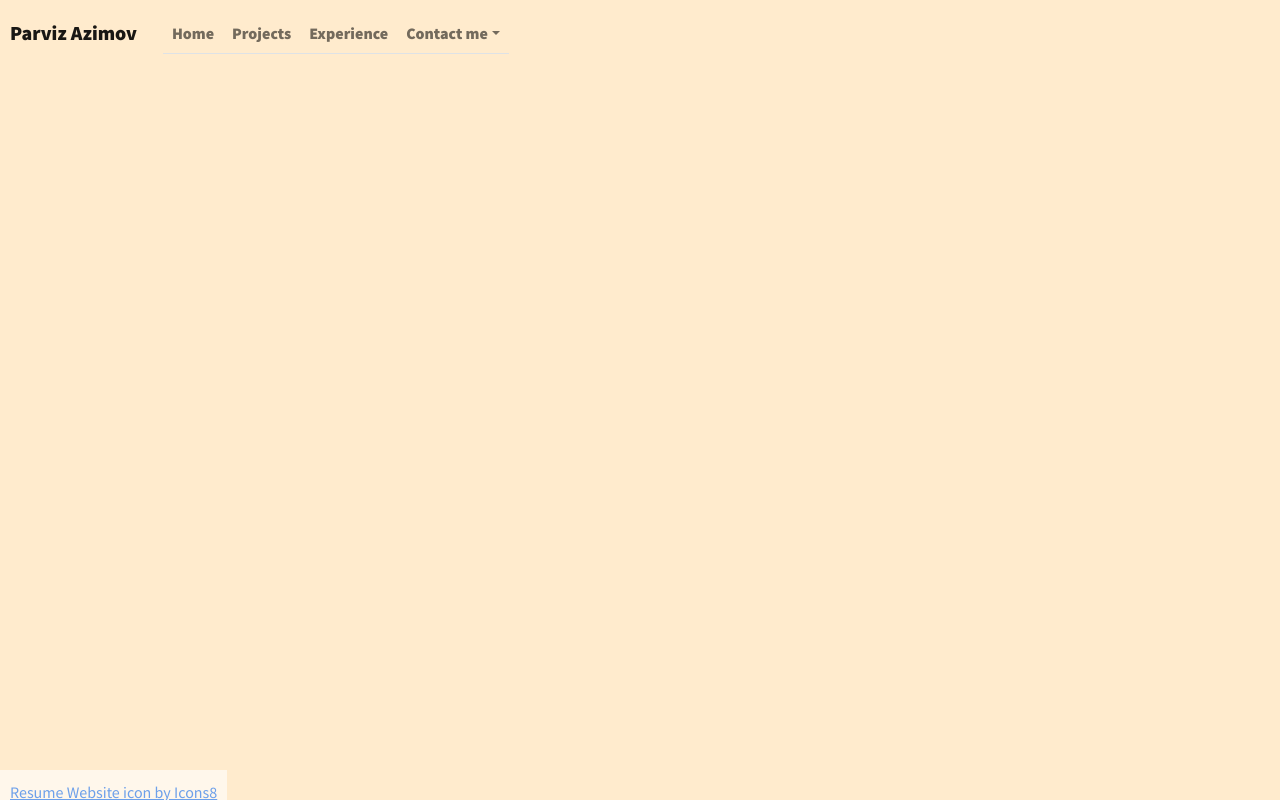
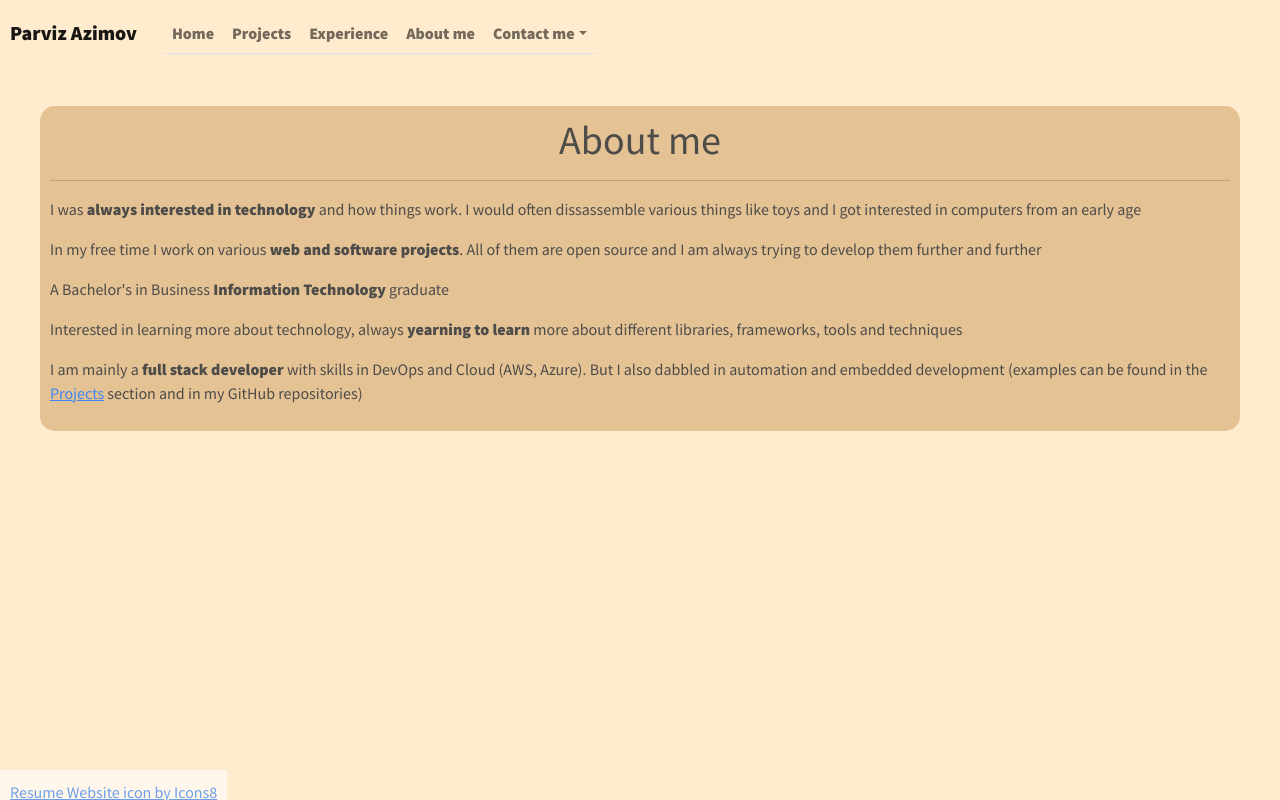
Before and after one commit to AzimovParviz/portfolio, a React (Create React App) app: page /about in a window 1280 px wide. Built offline with nearby package versions, Linux system fonts and the light colour scheme.

Commit message:
About me page, changes to experience page layout and style

```diff
--- a/src/App.css
+++ b/src/App.css
@@ -32,7 +32,8 @@ html,
 
 .homepage,
 .experience,
-.projects {
+.projects,
+.about-me {
   background-color: burlywood;
   border-radius: 15px;
   opacity: 0.8;
@@ -47,6 +48,10 @@ html,
   flex-direction: row;
   width: 70%;
   margin: auto;
+}
+
+.about-me article{
+	text-align: left;
 }
 
 #skills {
@@ -113,7 +118,7 @@ footer:hover {
 }
 
 @media screen and (min-width: 801px) {
-  .card {
+  .project-card, .experience-card {
     width: calc(100% * (1 / 4) - 10px - 1px);
   }
 }
--- a/src/components/Sidebar.tsx
+++ b/src/components/Sidebar.tsx
@@ -3,6 +3,7 @@ import { Routes, Route, Link } from 'react-router-dom';
 import Projects from "../pages/Projects";
 import Home from "../pages/Home";
 import Experience from "../pages/Experience";
+import AboutMe from '../pages/AboutMe';
 
 function Sidebar() {
     return (
@@ -21,6 +22,9 @@ function Sidebar() {
                         <Nav.Item>
                             <Nav.Link as={Link} to="/experience">Experience</Nav.Link>
                         </Nav.Item>
+			<Nav.Item>
+				<Nav.Link as={Link} to="/about">About me</Nav.Link>
+			</Nav.Item>
                         <NavDropdown title="Contact me" id="basic-nav-dropdown">
                             <NavDropdown.Item href="https://www.github.com/AzimovParviz" target="_blank">GitHub</NavDropdown.Item>
                             <NavDropdown.Item href="https://www.linkedin.com/in/parviz-azimov-28a101153/" target="_blank">LinkedIn</NavDropdown.Item>
@@ -36,6 +40,7 @@ function Sidebar() {
                 <Route path="/projects" element={<Projects />} />
                 <Route path="/" element={<Home />} />
                 <Route path="/experience" element={<Experience />} />
+		<Route path="/about" element={<AboutMe />}/>
             </Routes>
         </div>
     );
--- /dev/null
+++ b/src/pages/AboutMe.tsx
@@ -0,0 +1,17 @@
+function AboutMe() {
+	return(
+		<div className="about-me">
+			<h1>About me</h1>
+			<hr></hr>
+			<article>
+				<p>I was <b>always interested in technology</b> and how things work. I would often dissassemble various things like toys and I got interested in computers from an early age</p>
+				<p>In my free time I work on various <b>web and software projects</b>. All of them are open source and I am always trying to develop them further and further</p>
+				<p>A Bachelor's in Business <b>Information Technology</b> graduate</p>
+				<p>Interested in learning more about technology, always <b>yearning to learn</b> more about different libraries, frameworks, tools and techniques</p>
+				<p>I am mainly a <b>full stack developer</b> with skills in DevOps and Cloud (AWS, Azure). But I also dabbled in automation and embedded development (examples can be found in the <a href="/projects">Projects</a> section and in my GitHub repositories)</p>
+			</article>
+		</div>
+	)
+}
+
+export default AboutMe;
--- a/src/pages/Experience.tsx
+++ b/src/pages/Experience.tsx
@@ -75,7 +75,7 @@ function Experience() {
               <hr></hr>
               <Card.Text>
                 {exp.tech.map((t) => (
-                  <span key={t}>{t}</span>
+                  <p key={t}>{t}</p>
                 ))}
               </Card.Text>
             </Card.Body>
```
